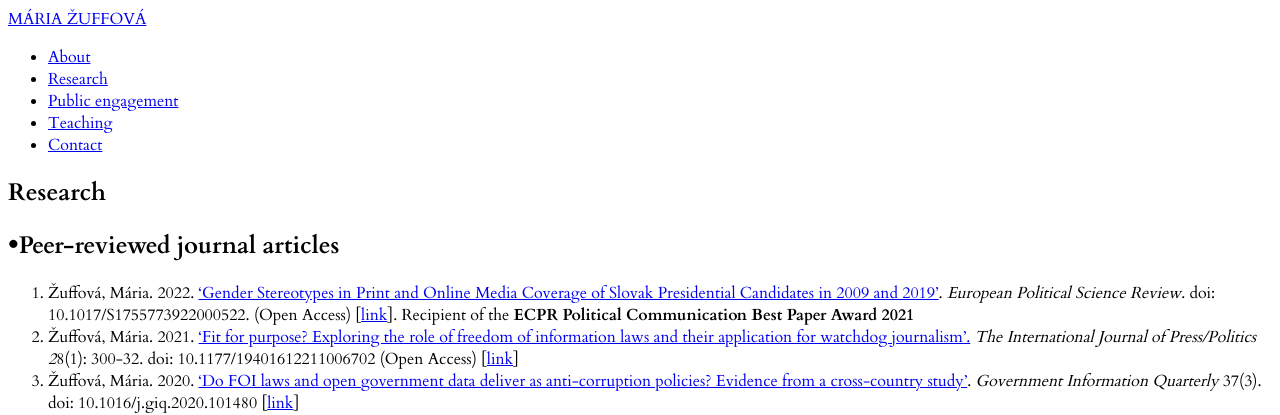
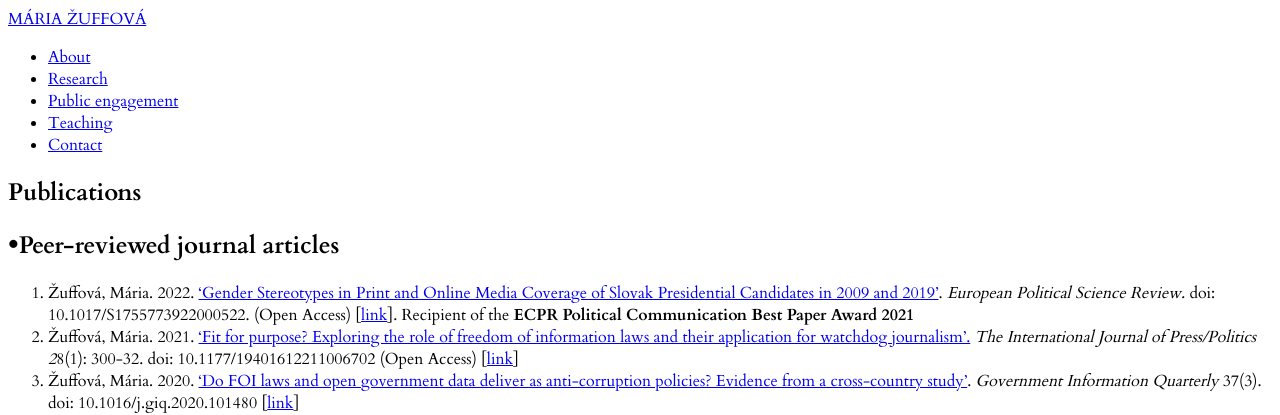
Before and after one commit to mariazuffova/jekyll-profile-site, a Jekyll site: the page built from research.md, in a window 1280 px wide. Shown: the top 415 px of the page. Built offline with Jekyll 4.4.1, drawn with Linux system fonts in a browser that asks for light colours; a script that is not in the unit is left out.

Commit message:
Update Pages “research”

```diff
--- a/research.md
+++ b/research.md
@@ -1,7 +1,7 @@
 ---
 layout: research
-title: Research
-permalink: /research
+title: Publications
+permalink: /publications
 banner_img: /assets/img/placuce-zeny.jpeg
 ---
 DON'T CHANGE THE CONTENT HERE
```
